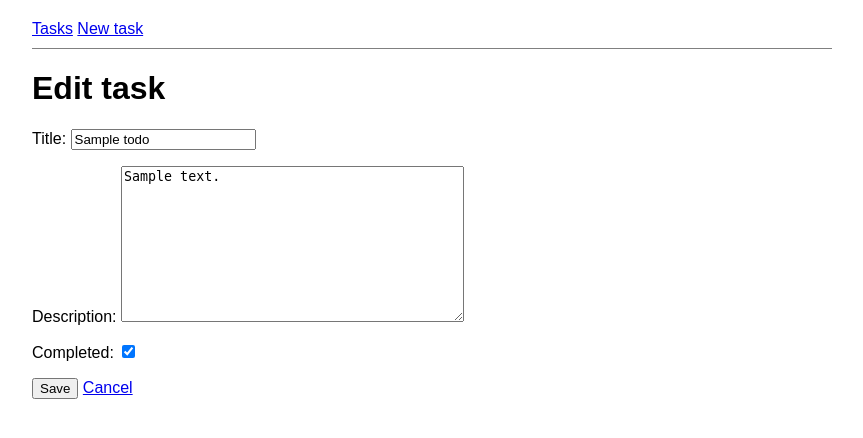
After one commit to Tulsidai/cse3101-todo-lab, a Django app: page /tasks/1/edit/ in a window 1280 px wide. The commit adds this page. Shown: the top 438 px of the page, without its empty margins (208-1071 px from the left). Run offline with Django 5.2, Linux system fonts and the light colour scheme; tables that the repository leaves empty hold one stand-in row (values such as "Sample post").

Commit message:
Add edit task

```diff
--- a/tasks/templates/tasks/detail.html
+++ b/tasks/templates/tasks/detail.html
@@ -9,5 +9,6 @@
 {% else %}
 <p>No description.</p>
 {% endif %}
+<a href="{% url 'task_edit' task.pk %}">Edit</a>
 <a href="{% url 'task_list' %}">Back to the list</a>
 {% endblock %}
--- /dev/null
+++ b/tasks/templates/tasks/edit.html
@@ -0,0 +1,14 @@
+{% extends "tasks/layout.html" %}
+{% block title %}Edit task{% endblock %}
+
+{% block content %}
+<h1>Edit task</h1>
+<form method="post"  action="{% url 'task_edit' task.pk %}">
+  {% csrf_token %}
+
+  {{ form.as_p}}
+  <button type="submit" >Save</button>
+  <a href="{% url 'task_list' %}">Cancel</a>
+</form>
+
+{% endblock %}
--- a/tasks/templates/tasks/index.html
+++ b/tasks/templates/tasks/index.html
@@ -8,6 +8,7 @@
   <li>
     <a href="{% url 'task_detail' task.pk %}">{{ task.title }}</a>
     {% if task.completed %}(done){% else %}(not done){% endif %}
+    <a href="{% url 'task_edit' task.pk %}">Edit</a>
   </li>
   {% endfor %}
 </ul>
--- a/tasks/templates/tasks/layout.html
+++ b/tasks/templates/tasks/layout.html
@@ -9,6 +9,7 @@
         max-width: 800px;
         margin: 20px auto;
         padding: 0 10px;
+        overflow-wrap: break-word;
       }
       nav {
         padding-bottom: 10px;
--- a/tasks/urls.py
+++ b/tasks/urls.py
@@ -3,8 +3,8 @@ from django.urls import path
 from . import views
 
 urlpatterns = [
-    path("", views.home, name="home"),
     path("tasks/", views.task_list, name="task_list"),
     path("tasks/<int:pk>/", views.task_detail, name="task_detail"),
     path('tasks/new/', views.task_create, name="task_create"),
+    path('tasks/<int:pk>/edit/', views.task_edit, name="task_edit"),
 ]
--- a/tasks/views.py
+++ b/tasks/views.py
@@ -6,10 +6,6 @@ from .models import Todo
 
 
 # Create your views here.
-@require_GET
-def home(request):
-    return redirect ("task_list")
-
 @require_GET
 def task_list(request):
     tasks = Todo.objects.all()
@@ -35,3 +31,19 @@ def task_create(request):
     form = TodoForm()
 
     return render (request, "tasks/form.html", {'form':form})
+
+
+
+@require_http_methods(["GET", "POST"])
+def task_edit(request, pk):
+    task = get_object_or_404(Todo, pk = pk)
+    if request.method == 'POST':
+        form = TodoForm(request.POST, instance=task)
+        if form.is_valid():
+            form.save()
+            return redirect ("task_list")
+
+        return render(request, 'tasks/edit.html', {"form": form, 'task': task}, status=400)
+    form = TodoForm(instance = task)
+
+    return render(request, "tasks/edit.html", {'form':form, "task":task})
```
